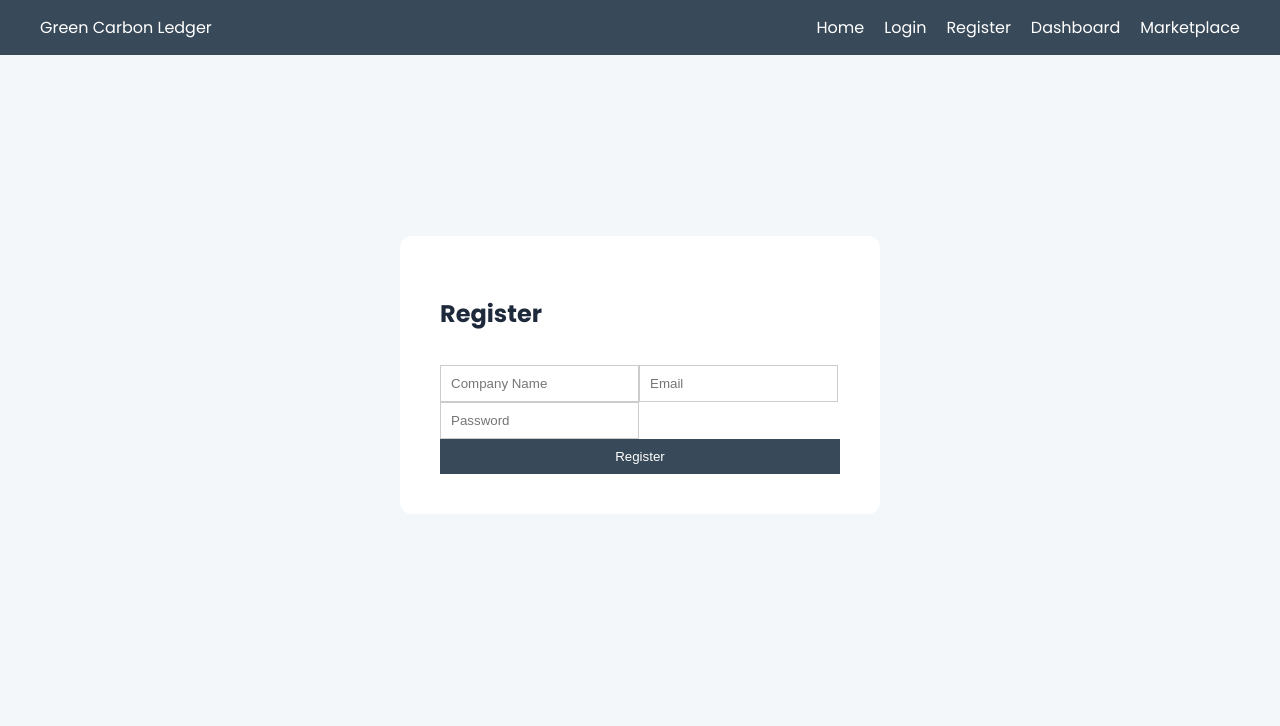
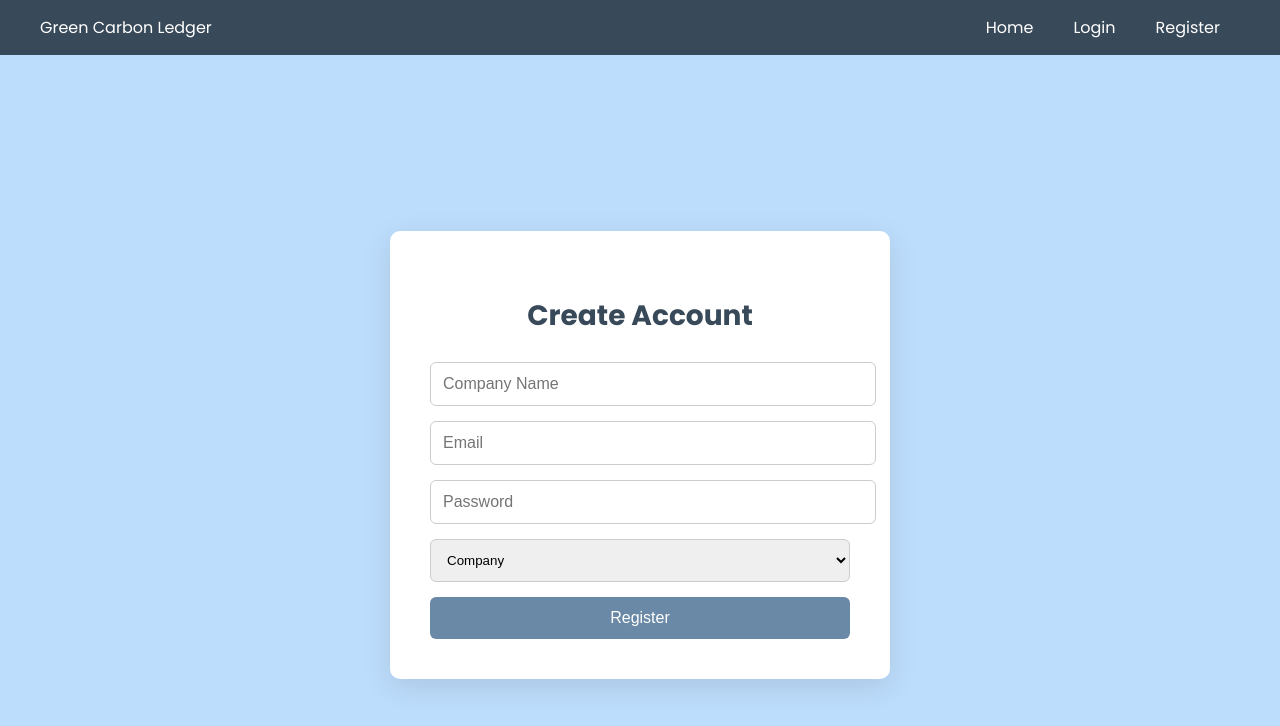
Before and after one commit to Shreya-Bhat-2006/Genesys-2.0-Project-Nexa-Life, a React (Vite) app in the folder frontend/: page /register in a window 1280 px wide. Shown: the top 726 px of the page. Built offline with nearby package versions, Linux system fonts and the light colour scheme.

Commit message:
Again updated the format of UI

```diff
--- a/frontend/src/components/Navbar.jsx
+++ b/frontend/src/components/Navbar.jsx
@@ -1,15 +1,37 @@
 import { Link } from "react-router-dom";
+import { useNavigate } from "react-router-dom";
 
 function Navbar() {
+  const navigate = useNavigate();
+  const token = localStorage.getItem("token");
+
+  const handleLogout = () => {
+    localStorage.removeItem("token");
+    navigate("/");
+  };
+
   return (
     <nav className="navbar">
       <div className="logo">Green Carbon Ledger</div>
+
       <div className="nav-links">
         <Link to="/">Home</Link>
-        <Link to="/login">Login</Link>
-        <Link to="/register">Register</Link>
-        <Link to="/dashboard">Dashboard</Link>
-        <Link to="/marketplace">Marketplace</Link>
+
+        {!token ? (
+          <>
+            <Link to="/login">Login</Link>
+            <Link to="/register">Register</Link>
+          </>
+        ) : (
+          <>
+            <Link to="/dashboard">Dashboard</Link>
+            <Link to="/marketplace">Marketplace</Link>
+            <Link to="/verify">Verify</Link>
+            <button onClick={handleLogout} className="logout-btn">
+              Logout
+            </button>
+          </>
+        )}
       </div>
     </nav>
   );
--- a/frontend/src/pages/Dashboard.jsx
+++ b/frontend/src/pages/Dashboard.jsx
@@ -1,20 +1,39 @@
+import { Link } from "react-router-dom";
+
 function Dashboard() {
   return (
-    <div className="section">
-      <h2>Dashboard</h2>
-      <div className="cards">
-        <div className="card">
-          <h3>Total Credits</h3>
-          <p>120</p>
-        </div>
-        <div className="card">
-          <h3>Active Credits</h3>
-          <p>95</p>
-        </div>
-        <div className="card">
-          <h3>Retired Credits</h3>
-          <p>25</p>
-        </div>
+    <div style={{ padding: "60px 20px", textAlign: "center" }}>
+      <h1 style={{ fontSize: "36px", marginBottom: "40px" }}>
+        Dashboard
+      </h1>
+
+      <div
+        style={{
+          display: "flex",
+          justifyContent: "center",
+          gap: "30px",
+          flexWrap: "wrap"
+        }}
+      >
+        <Link to="/apply-project" className="dashboard-card">
+          Apply Green Project
+        </Link>
+
+        <Link to="/marketplace" className="dashboard-card">
+          Marketplace
+        </Link>
+
+        <Link to="/my-credits" className="dashboard-card">
+          My Credits
+        </Link>
+
+        <Link to="/transactions" className="dashboard-card">
+          Transaction History
+        </Link>
+
+        <Link to="/admin" className="dashboard-card">
+          Admin Panel
+        </Link>
       </div>
     </div>
   );
--- a/frontend/src/pages/Landing.jsx
+++ b/frontend/src/pages/Landing.jsx
@@ -3,8 +3,8 @@ function Landing() {
     <>
       <section className="hero">
         <div className="hero-overlay">
-          <h1>Transparent Carbon Credit Marketplace</h1>
-          <p>Secure. Verifiable. Tamper-Resistant.</p>
+          <h1>Green Carbon Ledger</h1>
+          <p>Secure  Verifiable  Tamper-Resistant </p>
           <div className="hero-buttons">
             <a href="/login" className="btn-primary">Login</a>
             <a href="/register" className="btn-secondary">Register</a>
--- a/frontend/src/pages/Login.jsx
+++ b/frontend/src/pages/Login.jsx
@@ -1,12 +1,53 @@
+import API from "../services/api";
+import { useNavigate } from "react-router-dom";
+import { useState } from "react";
+
 function Login() {
+  const navigate = useNavigate();
+  const [email, setEmail] = useState("");
+  const [password, setPassword] = useState("");
+
+  const handleLogin = async (e) => {
+    e.preventDefault();
+
+    const formData = new URLSearchParams();
+    formData.append("username", email);
+    formData.append("password", password);
+
+    try {
+      const response = await API.post("/login", formData, {
+        headers: {
+          "Content-Type": "application/x-www-form-urlencoded",
+        },
+      });
+
+      localStorage.setItem("token", response.data.access_token);
+
+      navigate("/dashboard");
+    } catch (error) {
+      alert("Login failed");
+    }
+  };
+
   return (
-    <div className="form-container">
-      <div className="form-card">
+    <div className="auth-container">
+      <form onSubmit={handleLogin} className="auth-card">
         <h2>Login</h2>
-        <input type="email" placeholder="Email" />
-        <input type="password" placeholder="Password" />
-        <button className="btn-primary full">Login</button>
-      </div>
+
+        <input
+          type="email"
+          placeholder="Email"
+          onChange={(e) => setEmail(e.target.value)}
+        />
+
+        <input
+          type="password"
+          placeholder="Password"
+          onChange={(e) => setPassword(e.target.value)}
+        />
+
+        <button type="submit">Login</button>
+      </form>
     </div>
   );
 }
--- a/frontend/src/pages/Marketplace.jsx
+++ b/frontend/src/pages/Marketplace.jsx
@@ -1,35 +1,25 @@
+import API from "../services/api";
 import { useEffect, useState } from "react";
-import API from "../api";
 
 function Marketplace() {
   const [credits, setCredits] = useState([]);
 
   useEffect(() => {
-    fetchCredits();
+    API.get("/marketplace").then((res) => {
+      setCredits(res.data);
+    });
   }, []);
 
-  const fetchCredits = async () => {
-    try {
-      const res = await API.get("/credits");
-      setCredits(res.data);
-    } catch (err) {
-      console.log(err);
-    }
-  };
-
   return (
-    <div className="section">
+    <div className="page-container">
       <h2>Marketplace</h2>
 
-      <div className="cards">
-        {credits.map((credit) => (
-          <div className="card" key={credit.credit_id}>
-            <h3>{credit.credit_id}</h3>
-            <p>Status: {credit.status}</p>
-            <p>Owner: {credit.owner_email}</p>
-          </div>
-        ))}
-      </div>
+      {credits.map((credit) => (
+        <div key={credit.credit_id} className="card">
+          <p>ID: {credit.credit_id}</p>
+          <p>Status: {credit.status}</p>
+        </div>
+      ))}
     </div>
   );
 }
--- a/frontend/src/pages/Register.jsx
+++ b/frontend/src/pages/Register.jsx
@@ -1,41 +1,92 @@
 import { useState } from "react";
+import axios from "axios";
 import { useNavigate } from "react-router-dom";
-import API from "../api";
+
+
+
+const API = "http://127.0.0.1:8000";
 
 function Register() {
   const navigate = useNavigate();
-  const [form, setForm] = useState({
+
+  const [formData, setFormData] = useState({
     company_name: "",
     email: "",
     password: "",
-    role: "company",
+    role: "company"
   });
 
   const handleChange = (e) => {
-    setForm({ ...form, [e.target.name]: e.target.value });
+    setFormData({
+      ...formData,
+      [e.target.name]: e.target.value
+    });
   };
 
-  const handleRegister = async (e) => {
+  const handleSubmit = async (e) => {
     e.preventDefault();
 
     try {
-      await API.post("/register", form);
-      navigate("/dashboard");
+      await axios.post(`${API}/register`, formData);
+
+      alert("Registration successful!");
+      navigate("/login"); // go to login after register
     } catch (error) {
-      alert("Registration failed");
+      console.error(error);
+      alert("Registration failed. Try again.");
     }
   };
 
   return (
-    <div className="form-container">
-      <div className="form-card">
-        <h2>Register</h2>
+    <div className="auth-container">
+      <div className="auth-box">
+        <h2>Create Account</h2>
 
-        <form onSubmit={handleRegister}>
-          <input name="company_name" placeholder="Company Name" onChange={handleChange} required />
-          <input name="email" type="email" placeholder="Email" onChange={handleChange} required />
-          <input name="password" type="password" placeholder="Password" onChange={handleChange} required />
-          <button className="btn-primary full">Register</button>
+        <form onSubmit={handleSubmit}>
+          <input
+            type="text"
+            name="company_name"
+            placeholder="Company Name"
+            value={formData.company_name}
+            onChange={handleChange}
+            required
+          />
+
+          <input
+            type="email"
+            name="email"
+            placeholder="Email"
+            value={formData.email}
+            onChange={handleChange}
+            required
+          />
+
+          <input
+            type="password"
+            name="password"
+            placeholder="Password"
+            value={formData.password}
+            onChange={handleChange}
+            required
+          />
+
+          <select
+            name="role"
+            value={formData.role}
+            onChange={handleChange}
+            style={{
+              width: "100%",
+              padding: "12px",
+              marginBottom: "15px",
+              borderRadius: "6px",
+              border: "1px solid #ccc"
+            }}
+          >
+            <option value="company">Company</option>
+            <option value="admin">Admin</option>
+          </select>
+
+          <button type="submit">Register</button>
         </form>
       </div>
     </div>
--- a/frontend/src/services/api.js
+++ b/frontend/src/services/api.js
@@ -1,7 +1,16 @@
 import axios from "axios";
 
 const API = axios.create({
-  baseURL: "http://127.0.0.1:8000"
+  baseURL: "http://127.0.0.1:8000",
+});
+
+// Automatically attach token if exists
+API.interceptors.request.use((config) => {
+  const token = localStorage.getItem("token");
+  if (token) {
+    config.headers.Authorization = `Bearer ${token}`;
+  }
+  return config;
 });
 
 export default API;
--- a/frontend/src/styles.css
+++ b/frontend/src/styles.css
@@ -103,3 +103,89 @@ input {
 .full {
   width: 100%;
 }
+
+.navbar {
+  display: flex;
+  justify-content: space-between;
+  padding: 15px 40px;
+  background-color: #384959;
+  color: white;
+}
+
+.nav-links a {
+  margin-right: 20px;
+  text-decoration: none;
+  color: white;
+}
+
+.logout-btn {
+  background: #a47dab;
+  border: none;
+  padding: 8px 14px;
+  color: white;
+  cursor: pointer;
+  border-radius: 4px;
+}
+
+
+.auth-container {
+  min-height: 100vh;
+  display: flex;
+  justify-content: center;
+  align-items: center;
+  background-color: #BDDDFC; /* stormy morning light blue */
+}
+
+.auth-box {
+  background: white;
+  padding: 40px;
+  width: 420px;
+  border-radius: 10px;
+  box-shadow: 0 8px 30px rgba(0,0,0,0.1);
+}
+
+.auth-box h2 {
+  text-align: center;
+  margin-bottom: 25px;
+  font-size: 28px;
+  color: #384959;
+}
+
+.auth-box input {
+  width: 100%;
+  padding: 12px;
+  margin-bottom: 15px;
+  border-radius: 6px;
+  border: 1px solid #ccc;
+  font-size: 16px;
+}
+
+.auth-box button {
+  width: 100%;
+  padding: 12px;
+  background-color: #6A89A7;
+  color: white;
+  border: none;
+  border-radius: 6px;
+  font-size: 16px;
+  cursor: pointer;
+}
+
+
+.dashboard-card {
+  background-color: #6A89A7;
+  color: white;
+  padding: 30px 40px;
+  text-decoration: none;
+  border-radius: 10px;
+  font-size: 18px;
+  font-weight: 500;
+  min-width: 220px;
+  transition: 0.3s;
+  box-shadow: 0 5px 15px rgba(0,0,0,0.1);
+}
+
+.dashboard-card:hover {
+  background-color: #384959;
+  transform: translateY(-5px);
+}
```
